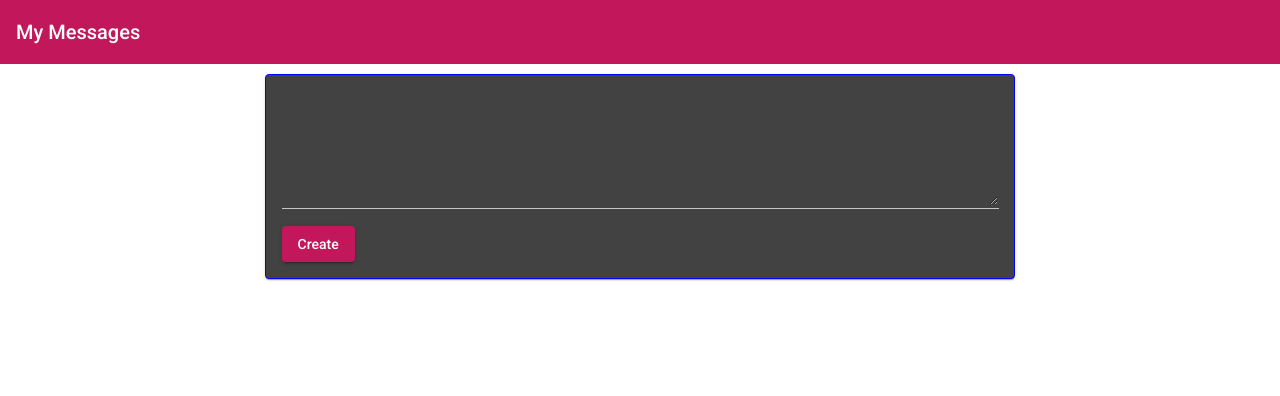
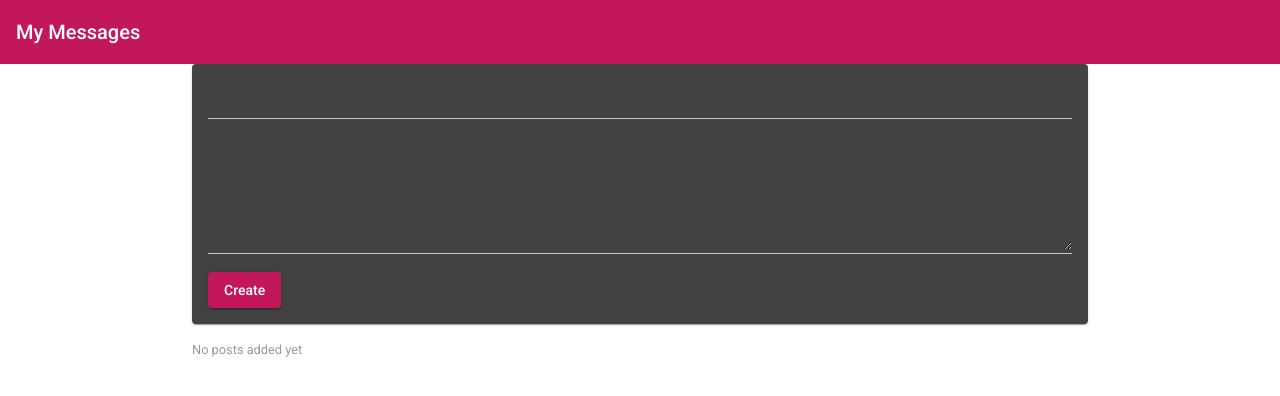
Before and after one commit to chie7tain/random-thoughts, an Angular app: page / in a window 1280 px wide. Shown: the top 396 px of the page. Built offline with nearby package versions, Linux system fonts and the light colour scheme.

Commit message:
created out first post using two way binding syntax

```diff
--- a/src/app/app.component.html
+++ b/src/app/app.component.html
@@ -1,4 +1,5 @@
 <app-header></app-header>
 <main>
-  <app-post-create></app-post-create>
+  <app-post-create (postCreated)="onPostAdded($event)"></app-post-create>
+  <app-post-list [posts]="storedPosts"></app-post-list>
 </main>
--- a/src/app/app.component.ts
+++ b/src/app/app.component.ts
@@ -6,5 +6,8 @@ import { Component } from '@angular/core';
   styleUrls: ['./app.component.css'],
 })
 export class AppComponent {
-  storedPost = [];
+  storedPosts: { title: string; content: string }[] = [];
+  onPostAdded = (post: any) => {
+    this.storedPosts.push(post);
+  };
 }
--- a/src/app/app.module.ts
+++ b/src/app/app.module.ts
@@ -13,8 +13,9 @@ import { MatIconModule } from '@angular/material/icon';
 
 import { PostCreateComponent } from './posts/post-create/post-create.component';
 import { HeaderComponent } from './header/header.component';
+import { PostListComponent } from './posts/post-list/post-list.component';
 @NgModule({
-  declarations: [AppComponent, PostCreateComponent, HeaderComponent],
+  declarations: [AppComponent, PostCreateComponent, HeaderComponent,PostListComponent],
   imports: [
     BrowserModule,
     AppRoutingModule,
--- a/src/app/posts/post-create/post-create.component.css
+++ b/src/app/posts/post-create/post-create.component.css
@@ -1,13 +1,5 @@
-mat-card {
-  border: 1px solid blue;
-  margin: 10px auto;
-  width: 80%;
-}
 mat-form-field,
 textarea {
-  width: 100%;
-}
-.example-full-width {
   width: 100%;
 }
 mat-button {
--- a/src/app/posts/post-create/post-create.component.html
+++ b/src/app/posts/post-create/post-create.component.html
@@ -1,14 +1,15 @@
 <mat-card>
+  <mat-form-field>
+    <input matInput type="text" [(ngModel)]="enteredTitle">
+  </mat-form-field>
   <mat-form-field>
     <textarea
       matInput
       rows="6"
-      [(ngModel)]="enteredValue"
-      (keydown)="onAddPost()"
+      [(ngModel)]="enteredContent"
     ></textarea>
   </mat-form-field>
   <button mat-raised-button color="primary" (click)="onAddPost()">
     Create
   </button>
 </mat-card>
-<p>{{ enteredContent }}</p>
--- a/src/app/posts/post-create/post-create.component.ts
+++ b/src/app/posts/post-create/post-create.component.ts
@@ -1,6 +1,6 @@
 // import { Component, EventEmitter,Output } from '@angular/core';
 
-import { Component } from '@angular/core';
+import { Component, EventEmitter, Output } from '@angular/core';
 
 @Component({
   selector: 'app-post-create',
@@ -11,9 +11,13 @@ export class PostCreateComponent {
   enteredTitle = '';
   enteredContent = '';
   enteredValue = '';
-  // @Output() postCreated = new EventEmitter();
+  @Output() postCreated = new EventEmitter();
 
   onAddPost() {
-    this.enteredContent = this.enteredValue;
+    const post = {
+      title: this.enteredTitle,
+      content: this.enteredContent,
+    };
+    this.postCreated.emit(post);
   }
 }
--- /dev/null
+++ b/src/app/posts/post-list/post-list.component.css
@@ -0,0 +1,8 @@
+:host {
+  margin-top: 1rem;
+  display: block;
+}
+.info-text {
+  font-size: 0.8rem;
+  color: #999;
+}
--- /dev/null
+++ b/src/app/posts/post-list/post-list.component.html
@@ -0,0 +1,9 @@
+<mat-accordion *ngIf="posts.length > 0">
+  <mat-expansion-panel *ngFor="let post of posts">
+    <mat-expansion-panel-header>
+      {{ post.title }}
+    </mat-expansion-panel-header>
+    <p>{{ post.content }}</p>
+  </mat-expansion-panel>
+</mat-accordion>
+<p class="info-text" mat-body-1 *ngIf="posts.length <= 0">No posts added yet</p>
```
Also changed, not shown: src/app/posts/post-list/post-list.component.ts (added, +9 -0 lines).
